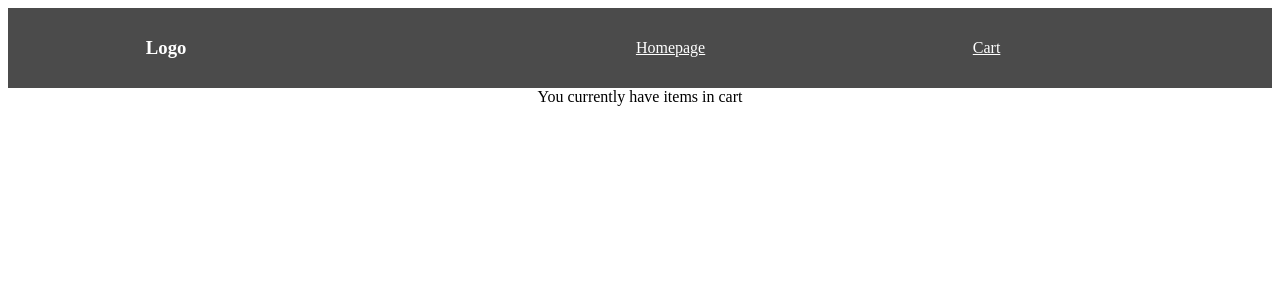
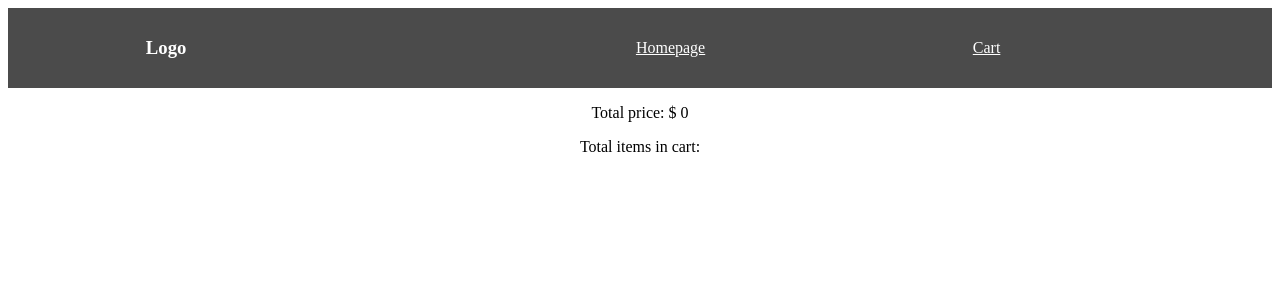
Before and after one commit to eneamuskaj/shopping-cart, a React (Create React App) app: page /Cart in a window 1280 px wide. Shown: the top 300 px of the page. Built offline with nearby package versions, Linux system fonts and the light colour scheme.

Commit message:
added total price and items logic/path

```diff
--- a/src/App.js
+++ b/src/App.js
@@ -7,7 +7,15 @@ import { BrowserRouter as Router, Switch, Route } from 'react-router-dom'
 import Item from './components/ItemDetail'
 
 const App = () => {
+  // state
   const [items, setItems] = useState([])
+  const [cartItems, setCartItems] = useState()
+  const [cartPrice, setCartPrice] = useState([])
+  const [cartItemsTotal, setCartItemsTotal] = useState([])
+  const [item, setItem] = useState({
+    sprites: { front_default: '' },
+    base_experiece: 0,
+  })
 
   const fetchItems = async () => {
     const data = await fetch('http://pokeapi.co/api/v2/pokemon/')
@@ -15,12 +23,6 @@ const App = () => {
     console.log(items.results)
     setItems(items.results)
   }
-
-  const [item, setItem] = useState({
-    sprites: { front_default: '' },
-    base_experiece: 0,
-  })
-  const [cartItems, setCartItems] = useState(0)
 
   const fetchItem = async (id) => {
     const fetchItem = await fetch(`http://pokeapi.co/api/v2/pokemon${id}`)
@@ -30,13 +32,22 @@ const App = () => {
     console.log(id)
   }
 
-  // function fetchItem(id) {
-  //   console.log(id)
-  // }
+  const handleClick = () => {
+    const cartItemsData = cartItemsTotal
+    const price = cartPrice
+    let i = 0
+    while (i < cartItems) {
+      cartItemsData.push(item.name)
+      price.push(item.base_experience)
+      i++
+    }
+    setCartItemsTotal(cartItemsData)
+    setCartPrice(price)
 
-  const handleClick = () => {
-    console.log('clicked')
+    console.log(cartItemsTotal)
+    console.log(cartPrice)
   }
+
   const handleChange = (event) => {
     setCartItems(event.target.value)
   }
@@ -54,7 +65,7 @@ const App = () => {
             />
           </Route>
           <Route path="/Cart" exact>
-            <Cart />
+            <Cart cartPrice={cartPrice} cartItemsTotal={cartItemsTotal} />
           </Route>
           <Route
             path="/:id"
@@ -72,16 +83,6 @@ const App = () => {
               />
             )}
           />
-          {/* <ItemDetail
-              item={item}
-              setItem={setItem}
-              cartItems={cartItems}
-              setCartItems={setCartItems}
-              // fetchItem={fetchItem}
-              handleClick={handleClick}
-              handleChange={handleChange}
-            />
-          </Route> */}
         </Switch>
       </Router>
     </div>
--- a/src/components/Cart.js
+++ b/src/components/Cart.js
@@ -1,5 +1,13 @@
-const Cart = () => {
-  return <div>You currently have items in cart</div>
+const Cart = (props) => {
+  return (
+    <div>
+      <p>Total price: $ {props.cartPrice.reduce((a, b) => a + b, 0)} </p>
+      <p>Total items in cart: </p>
+      {props.cartItemsTotal.map((item) => (
+        <p>{item}</p>
+      ))}
+    </div>
+  )
 }
 
 export default Cart
--- a/src/components/ItemDetail.js
+++ b/src/components/ItemDetail.js
@@ -22,7 +22,11 @@ function Item(props) {
           Add to Cart
         </button>
       </form>
-      <p>You currently have {props.cartItems} in cart</p>
+      <p>
+        You currently have {props.cartItems} items * ${' '}
+        {props.item.base_experience} each = ${' '}
+        {props.cartItems * props.item.base_experience} total.
+      </p>
     </div>
   )
 }
```
